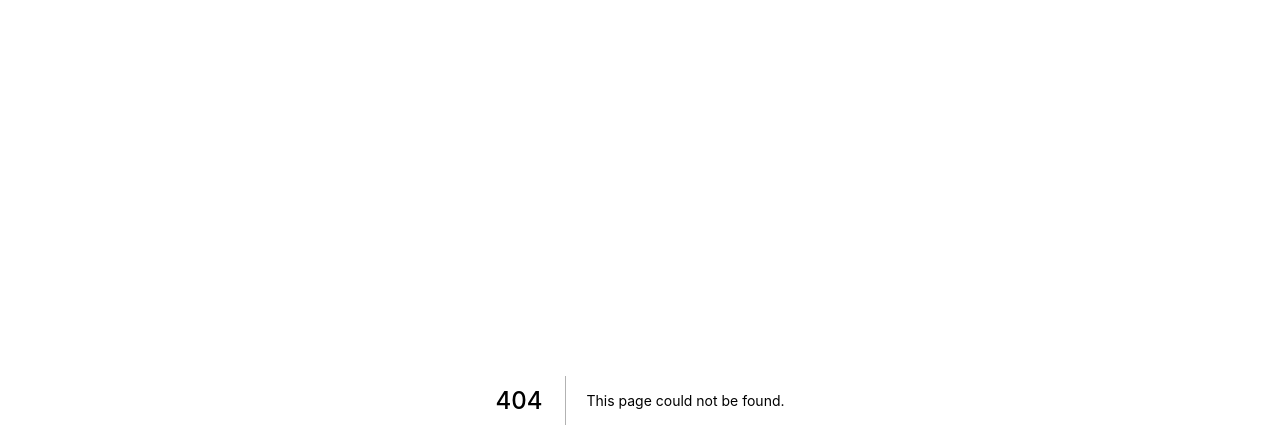
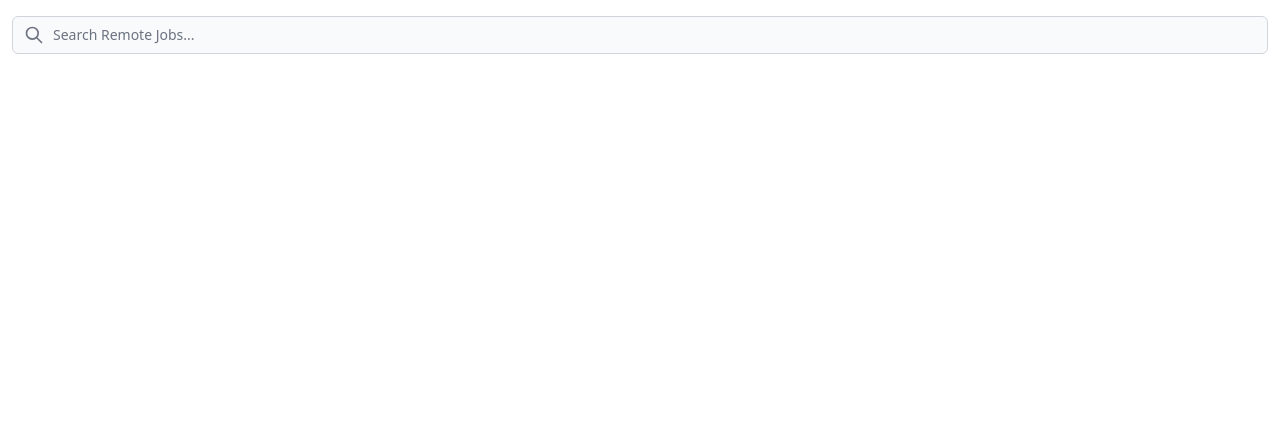
Before and after one commit to after-dark-codes/rem-jobs, a Next.js app: page /search in a window 1280 px wide. Before the commit this address had no page. Shown: the top 448 px of the page. Built offline with nearby package versions, Linux system fonts and the light colour scheme.

Commit message:
Add Search comp

```diff
--- a/package.json
+++ b/package.json
@@ -9,6 +9,8 @@
     "lint": "next lint"
   },
   "dependencies": {
+    "@heroicons/react": "^1.0.6",
+    "@tailwindcss/forms": "^0.5.0",
     "next": "12.1.4",
     "react": "18.0.0",
     "react-dom": "18.0.0"
--- a/pages/index.js
+++ b/pages/index.js
@@ -1,5 +1,6 @@
 import Head from "next/head";
 import Header from "./header";
+import Search from "./search";
 
 export default function Home() {
   return (
@@ -8,6 +9,8 @@ export default function Home() {
         <title>Rem Jobs</title>
       </Head>
       <Header />
+
+      <Search />
     </>
   );
 }
--- /dev/null
+++ b/pages/search.js
@@ -0,0 +1,18 @@
+import React from "react";
+import { SearchIcon } from "@heroicons/react/outline";
+function Search() {
+  return (
+    <div className="relative mt-1 p-3 rounded-md">
+      <div className="absolute inset-y-0 pl-3 flex items-center pointer-events-none">
+        <SearchIcon className="h-5 w-5 text-gray-500" />
+      </div>
+      <input
+        className="bg-gray-50 block w-full pl-10 sm:text-sm border-gray-300 focus:ring-black focus:border-black rounded-md"
+        type="text"
+        placeholder="Search Remote Jobs..."
+      />
+    </div>
+  );
+}
+
+export default Search;
--- a/tailwind.config.js
+++ b/tailwind.config.js
@@ -6,5 +6,5 @@ module.exports = {
   theme: {
     extend: {},
   },
-  plugins: [],
+  plugins: [require("@tailwindcss/forms")],
 };
```
Also changed, not shown: 1 other file (tests, documents, lock files or other folders).
